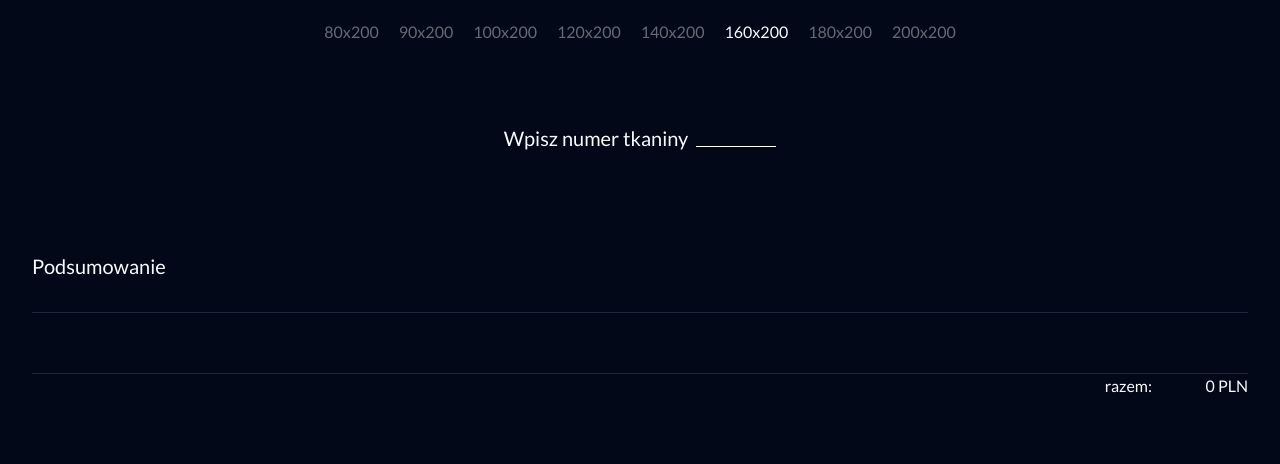
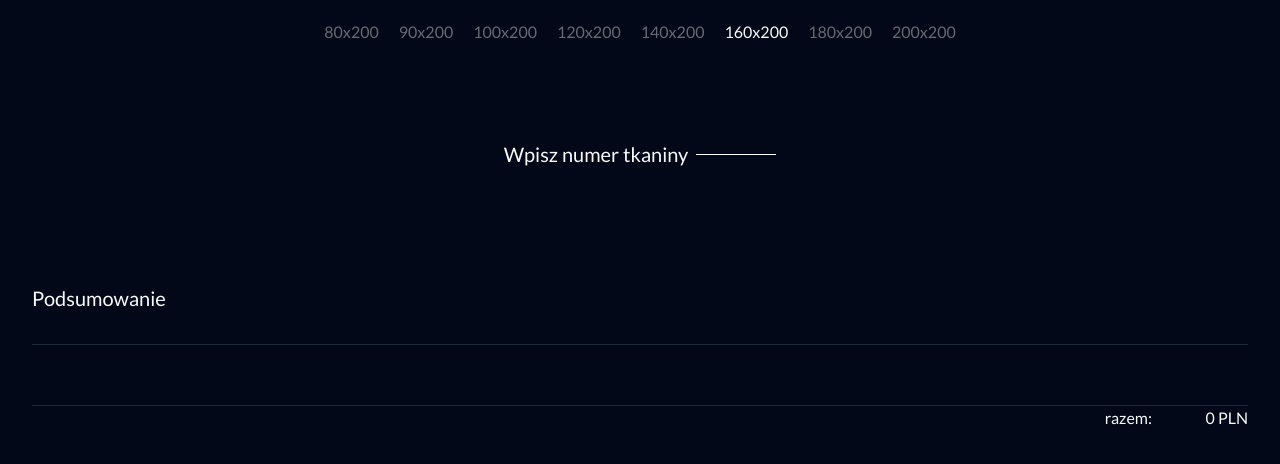
Before and after one commit to rydzcf/nextjs-nauka, a Next.js app: page / in a window 1280 px wide. Shown: the top 464 px of the page. Built offline with nearby package versions, Linux system fonts and the light colour scheme.

Commit message:
poprawki wyswietlania

```diff
--- a/components/configurator/H1.tsx
+++ b/components/configurator/H1.tsx
@@ -6,6 +6,6 @@ interface H1Props {
 }
 export default function H1({children, className}: H1Props) {
   return (
-      <div className={`mt-10 mb-5 text-xl ${className}`}>{children}</div>
+      <div className={`mt-14 mb-5 text-xl ${className}`}>{children}</div>
   )
 }
--- a/components/configurator/SelectPillowtop.tsx
+++ b/components/configurator/SelectPillowtop.tsx
@@ -74,7 +74,8 @@ export default function SelectPillowtop({ req, setPillCover, setPillHeight, setP
           );
         })}
       </div>
-
+        {req.pillCover ? (
+          <>
       <H1>Wybierz wysokość przekładki</H1>
       <div className="flex space-x-1">
         {uniqueHeights
@@ -94,8 +95,11 @@ export default function SelectPillowtop({ req, setPillCover, setPillHeight, setP
           );
         })}
       </div>
+      </>
+      ): null}
 
-
+      {req.pillCover && req.pillHeight ? (
+        <>
       <H1>Wybierz budowę przekładki</H1>
       <div className="flex space-x-1">
         {data
@@ -115,7 +119,7 @@ export default function SelectPillowtop({ req, setPillCover, setPillHeight, setP
           );
         })}
       </div>
-
+   </>):null}
     </>
   );
 }
```
